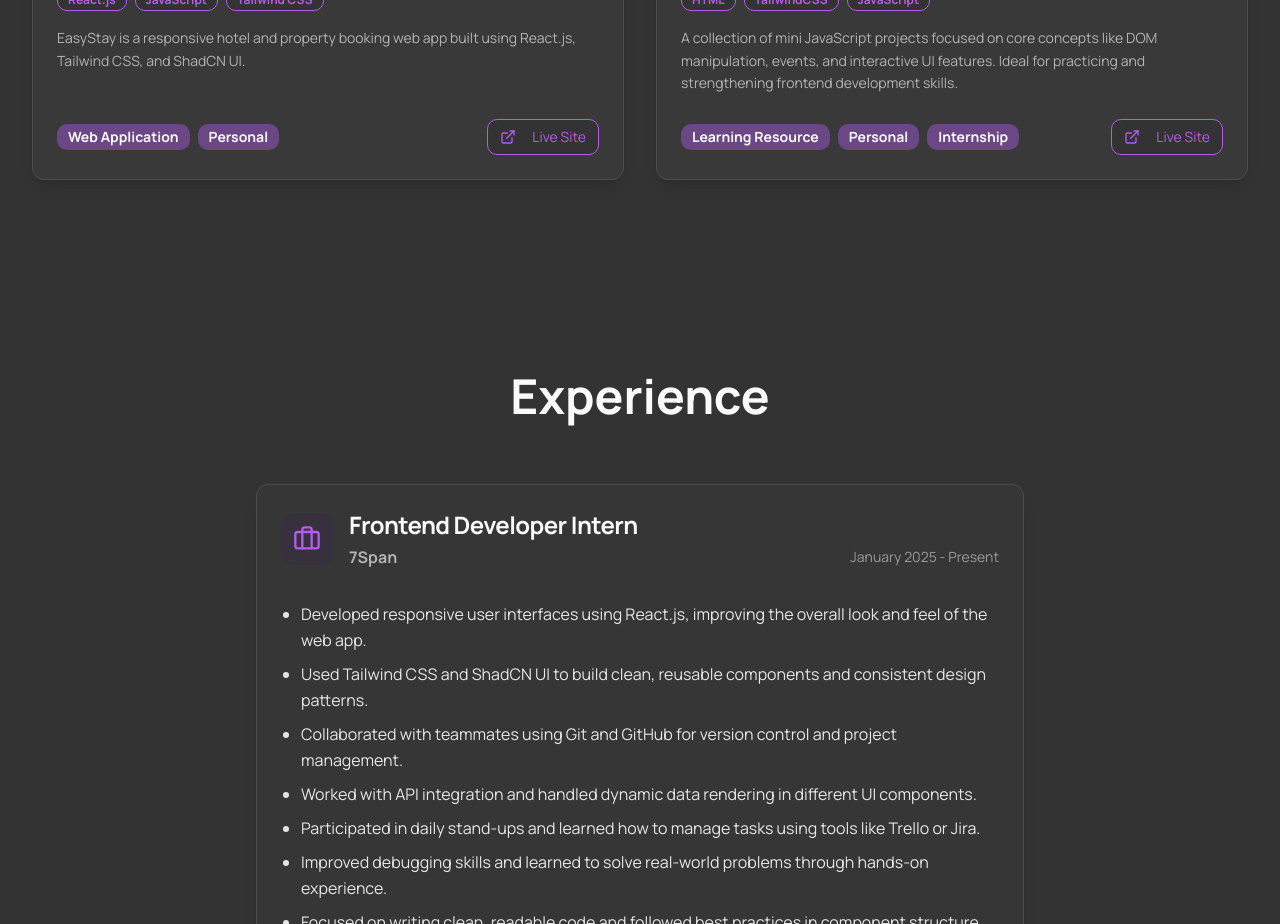
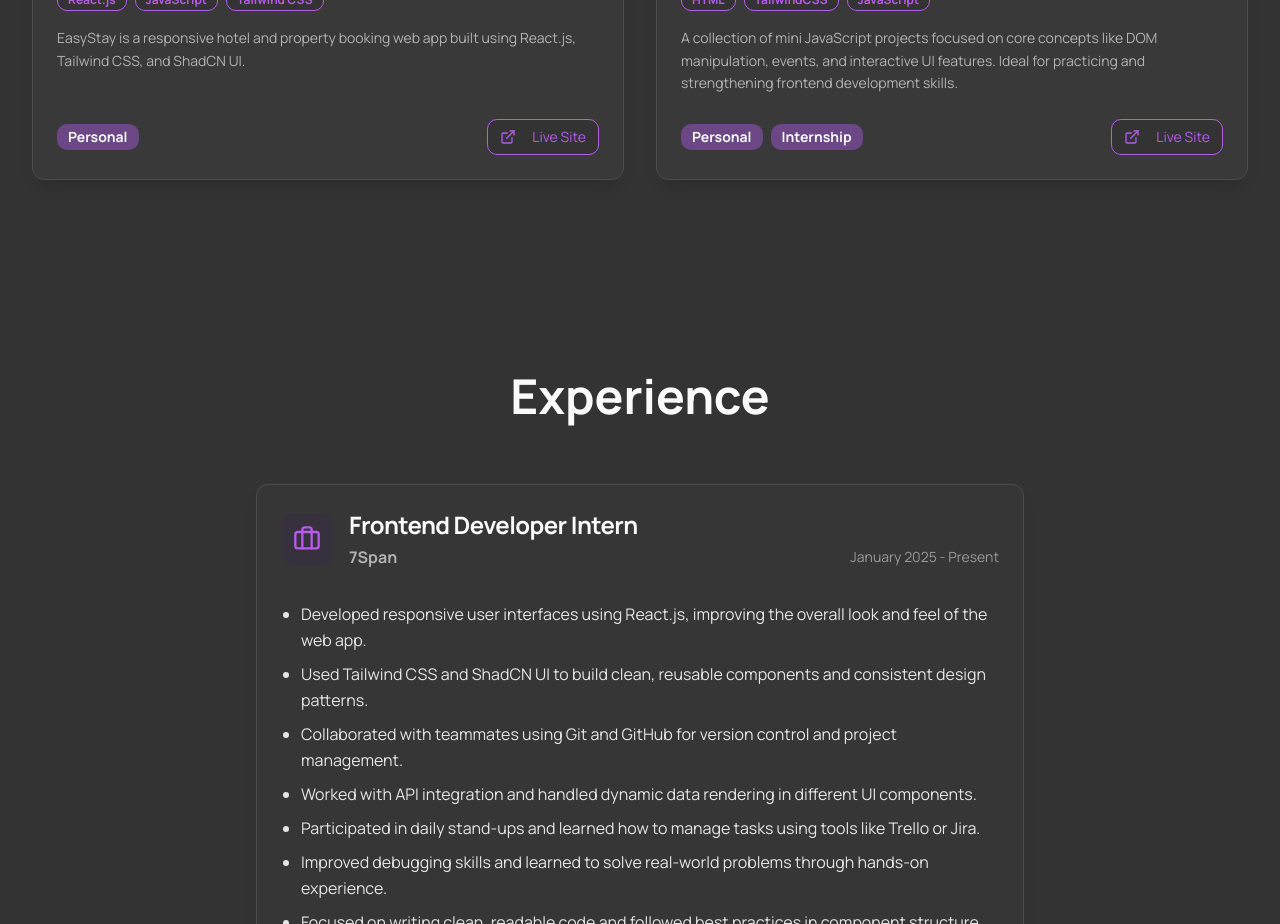
Before and after one commit to dhruvpanchal-271103/Dhruv-Portfolio, a Next.js app: page / in a window 1280 px wide. Shown: the part 1400-2324 px from the top of the page. Built offline with nearby package versions, Linux system fonts and the light colour scheme.

Commit message:
add category tags

```diff
--- a/src/components/sections/projects-section.tsx
+++ b/src/components/sections/projects-section.tsx
@@ -8,7 +8,7 @@ const featuredProjects: Project[] = [
   {
     id: "1",
     title: "EasyStay",
-    category: ["Web Application", "Personal"], // Updated to array
+    category: ["Personal"],
     description: "EasyStay is a responsive hotel and property booking web app built using React.js, Tailwind CSS, and ShadCN UI.",
     imageUrl: "/images/easystay.png",
     imageHint: "hotel booking interface",
@@ -18,7 +18,7 @@ const featuredProjects: Project[] = [
   {
     id: "2",
     title: "JS Mini Projects Collection",
-    category: ["Learning Resource", "Personal", "Internship"], // Updated to array
+    category: ["Personal", "Internship"],
     description: "A collection of mini JavaScript projects focused on core concepts like DOM manipulation, events, and interactive UI features. Ideal for practicing and strengthening frontend development skills.",
     imageUrl: "/images/Tasks.png",
     imageHint: "JS Mini Projects Collection",
```
